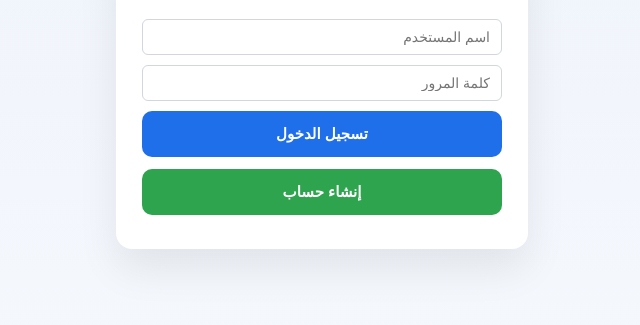
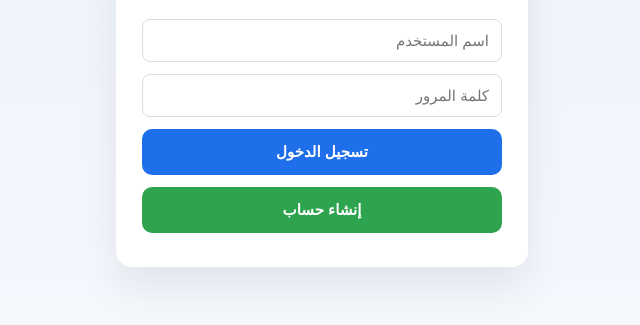
Before and after one commit to mohamedyass988-cpu/velkor-chat, a website: page public/index.html in a window 1280 px wide. Shown: the part 253-578 px from the top of the page, without its empty margins (318-958 px from the left). Drawn offline with Linux system fonts and the light colour scheme.

Commit message:
Update homepage layout and logo size

```diff
--- a/public/index.html
+++ b/public/index.html
@@ -50,11 +50,11 @@
 
       .card input {
   width: 100%;
-  padding: 9px 11px;     /* ⬅️ رياضي مش سمين */
-  margin-bottom: 10px;
-  border-radius: 6px;    /* ⬅️ حواف نظيفة */
-  border: 1px solid #d0d7de;
-  font-size: 14px;
+  padding: 12px;          /* ⬅️ عادي مثل أي موقع */
+  margin-bottom: 12px;
+  border-radius: 8px;
+  border: 1px solid #ddd;
+  font-size: 15px;
   outline: none;
   box-sizing: border-box;
 }
```
Also changed, not shown: 1 other file.
